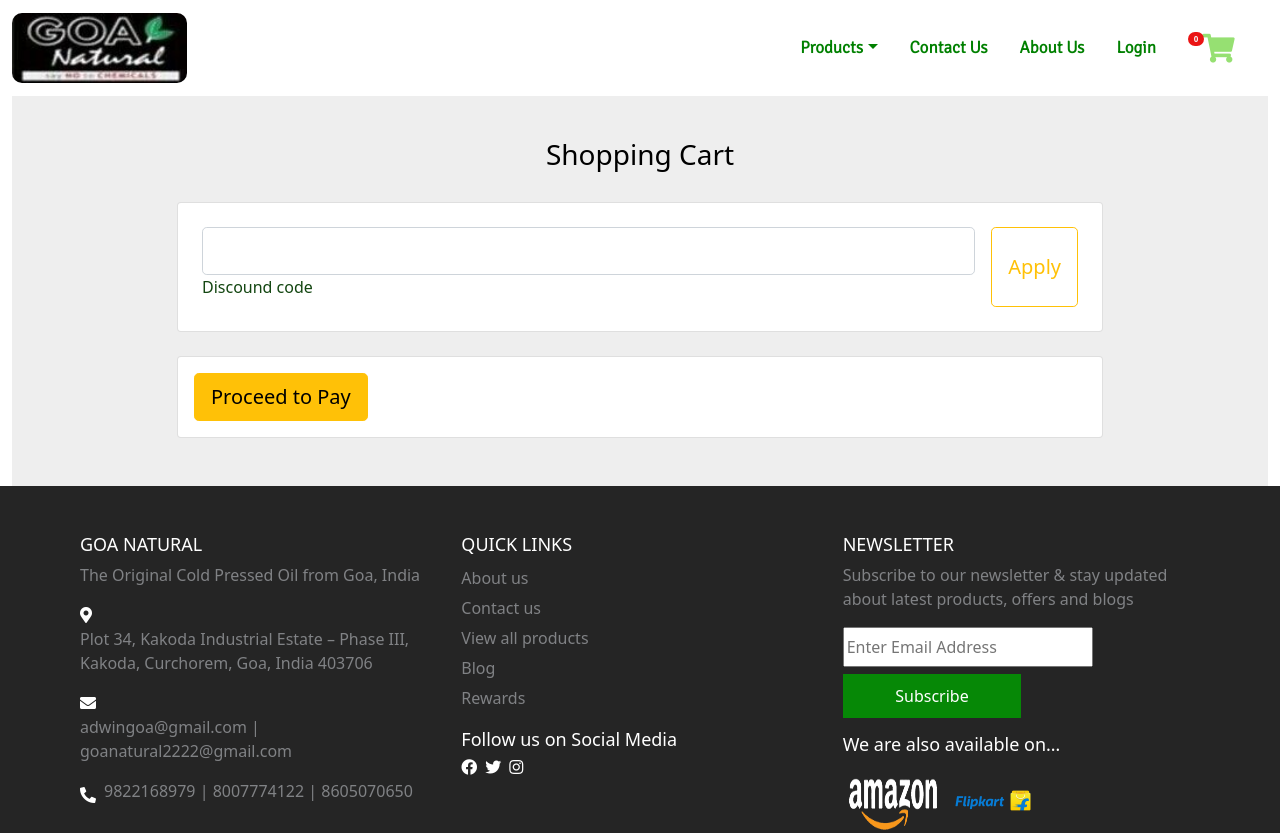
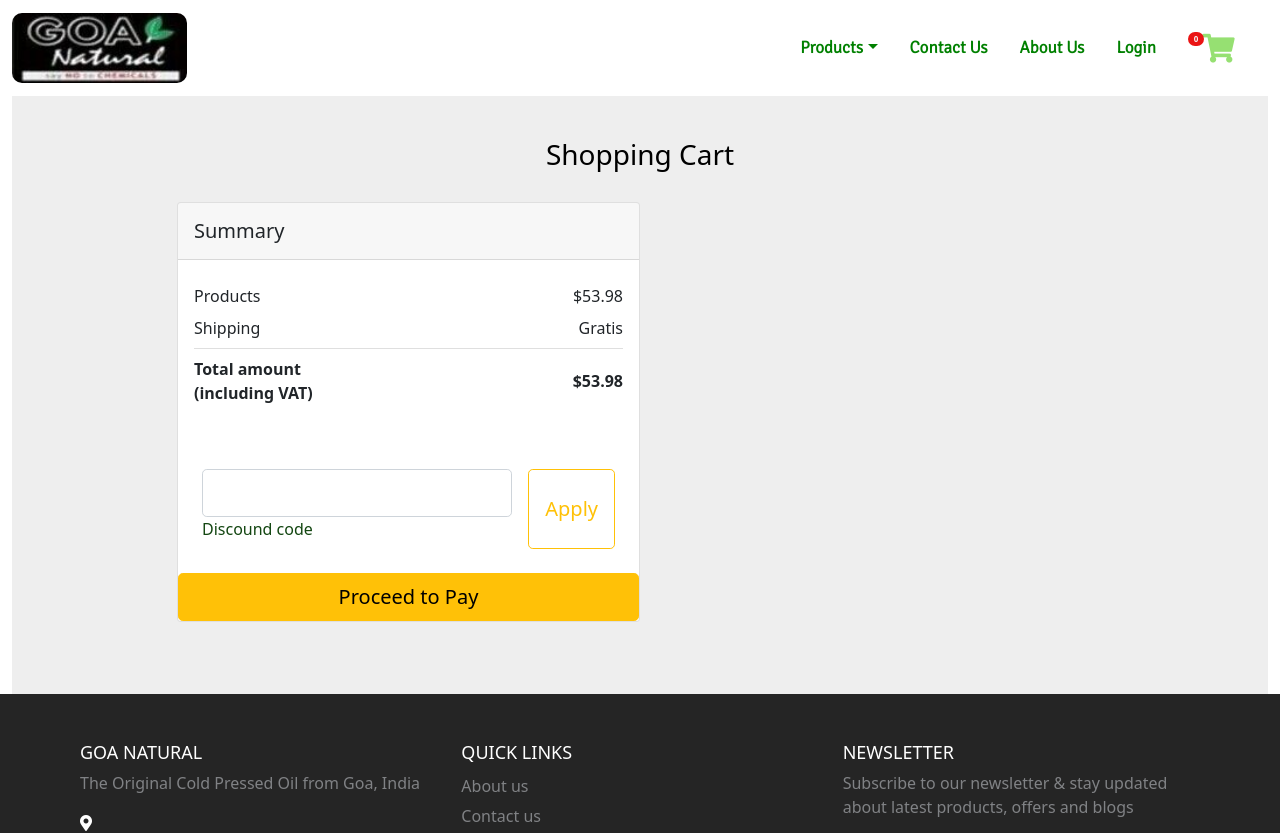
Before and after one commit to Softgenic/Goa_naturals, a React (Create React App) app: page /ViewCart in a window 1280 px wide. Shown: the top 833 px of the page. Built offline with nearby package versions, Linux system fonts and the light colour scheme.

Commit message:
adds cart summery section

```diff
--- a/src/Components/ViewCart/ViewCartSection.js
+++ b/src/Components/ViewCart/ViewCartSection.js
@@ -128,8 +128,36 @@ const ViewCartSection = () => {
                 );
               })}
 
+              <div class="col-md-6">
                 <div class="card mb-4">
-                <div class="card-body p-4 d-flex flex-row">
+                  <div class="card-header py-3">
+                    <h5 class="mb-0">Summary</h5>
+                  </div>
+                  <div class="card-body">
+                    <ul class="list-group list-group-flush">
+                      <li class="list-group-item d-flex justify-content-between align-items-center border-0 px-0 pb-0">
+                        Products
+                        <span>$53.98</span>
+                      </li>
+                      <li class="list-group-item d-flex justify-content-between align-items-center px-0">
+                        Shipping
+                        <span>Gratis</span>
+                      </li>
+                      <li class="list-group-item d-flex justify-content-between align-items-center border-0 px-0 mb-3">
+                        <div>
+                          <strong>Total amount</strong>
+                          <strong>
+                            <p class="mb-0">(including VAT)</p>
+                          </strong>
+                        </div>
+                        <span>
+                          <strong>$53.98</strong>
+                        </span>
+                      </li>
+                    </ul>
+                  </div>
+                  <div>
+                    <div class="p-4 d-flex flex-row">
                       <div class="form-outline flex-fill">
                         <input
                           type="text"
@@ -149,8 +177,6 @@ const ViewCartSection = () => {
                     </div>
                   </div>
 
-              <div class="card">
-                <div class="card-body">
                   <button
                     type="button"
                     class="btn btn-warning btn-block btn-lg"
```
Lines whose indentation alone changed are shown as unchanged.
